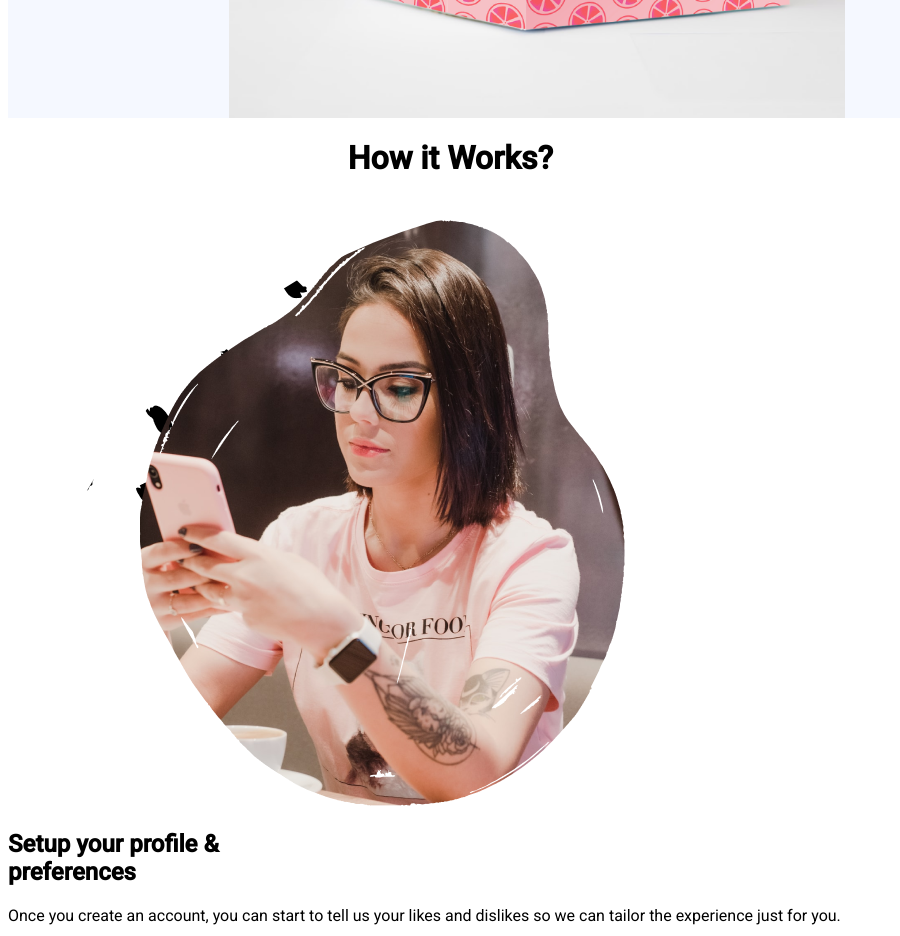
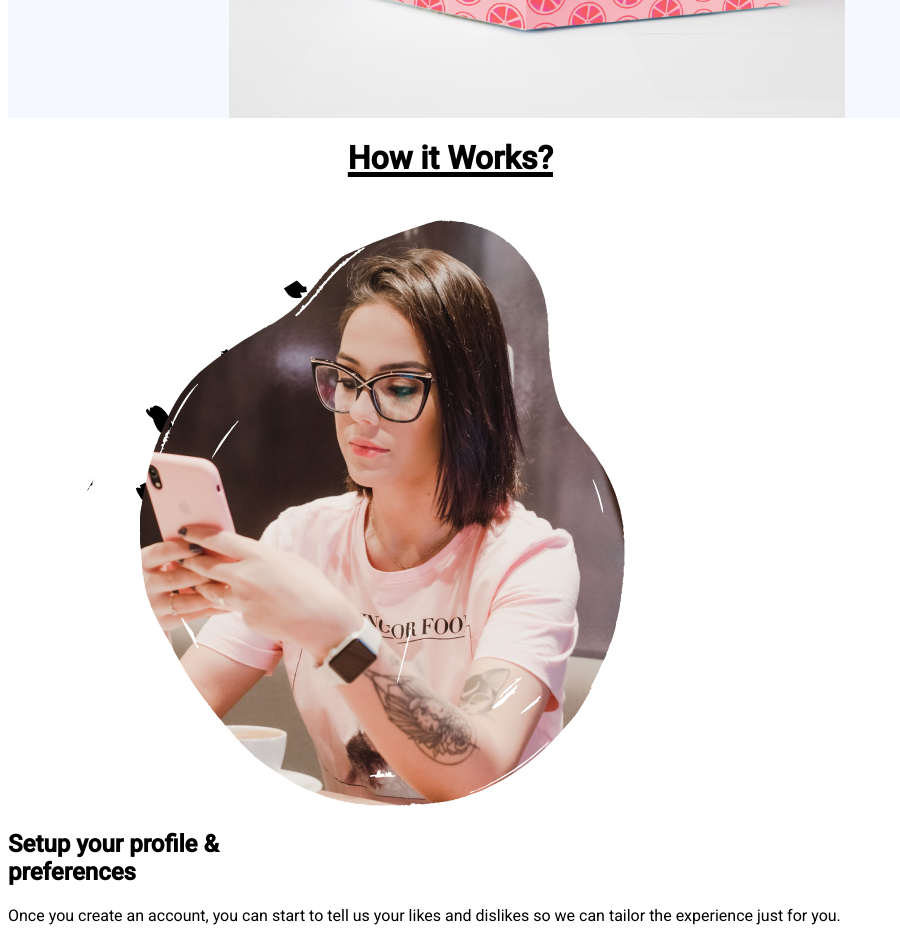
Before and after one commit to IndiraRamalingam/UI_Design_UpBox, a React (Vite) app: page / in a window 1280 px wide. Shown: the part 1160-2096 px from the top of the page, without its empty margins (0-900 px from the left). Built offline with nearby package versions, Linux system fonts and the light colour scheme.

Commit message:
changes in text size

```diff
--- a/src/components/Section.jsx
+++ b/src/components/Section.jsx
@@ -13,7 +13,8 @@ function Section() {
 
             {/* First Row */}
                 <div className="row m-5 justify-content-center">
-                    <h1 style={{textAlign:'center'}}>How it Works?</h1>
+                    <h1 style={{textAlign:'center', textDecoration: 'underline',
+    textDecorationThickness: '5px'}}>How it Works?</h1>
                 </div>
 
             {/* Second Row */}
```
